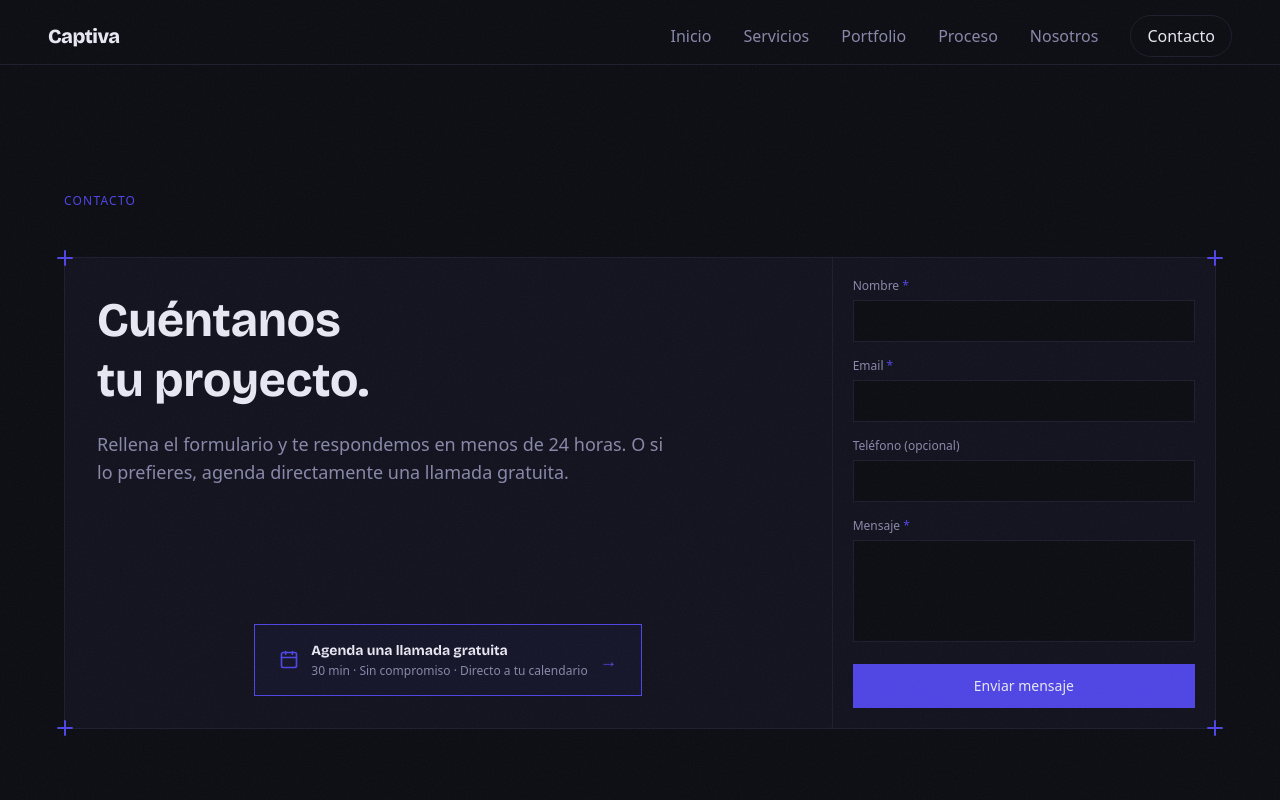
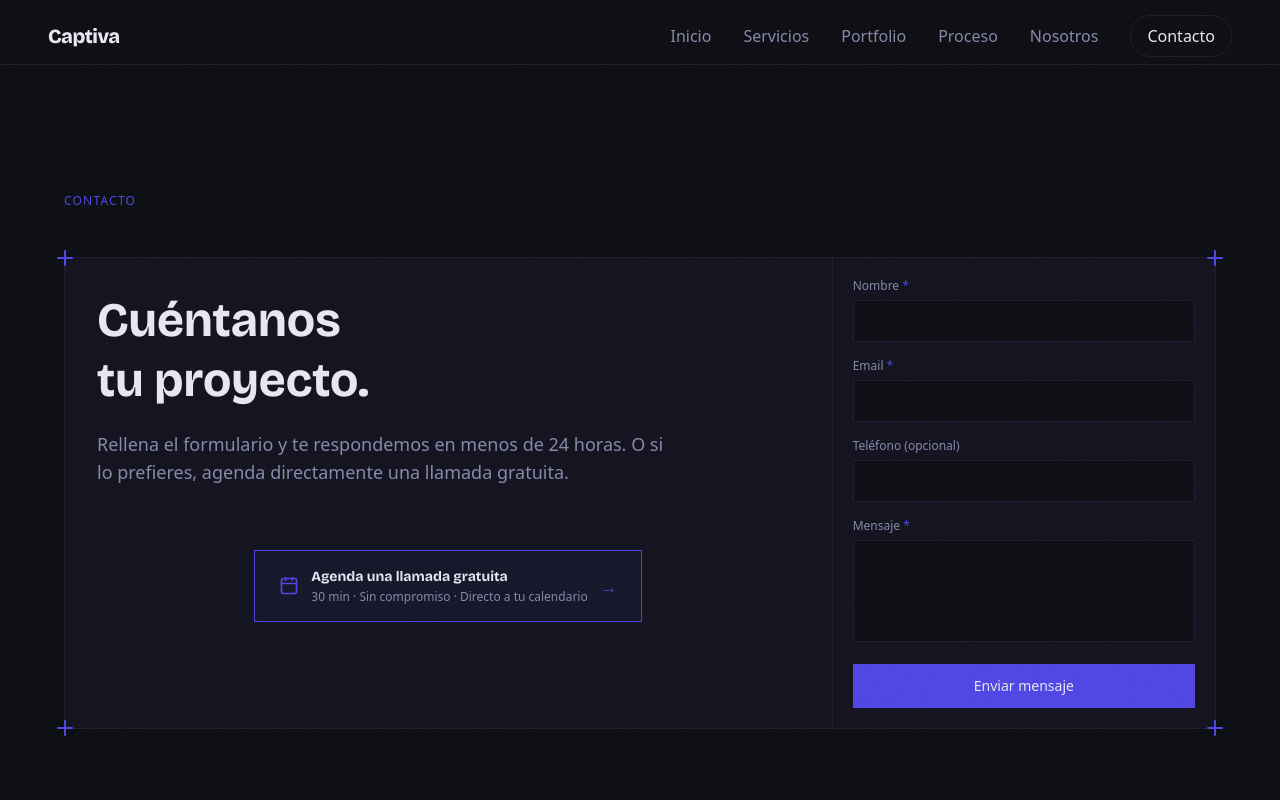
Before and after one commit to Ricardo2325/captiva, a Next.js app: page /contacto in a window 1280 px wide. Shown: the top 800 px of the page. Built offline with nearby package versions, Linux system fonts and the light colour scheme.

Commit message:
style(contacto): move Calendly button closer to description text

```diff
--- a/src/components/ui/contact-card.tsx
+++ b/src/components/ui/contact-card.tsx
@@ -68,7 +68,7 @@ export function ContactCard({
                     )}
                 </div>
                 {leftFooter && (
-                    <div className="mt-auto px-4 pb-8 md:px-8">
+                    <div className="px-4 pb-8 md:px-8 mt-8">
                         {leftFooter}
                     </div>
                 )}
```
